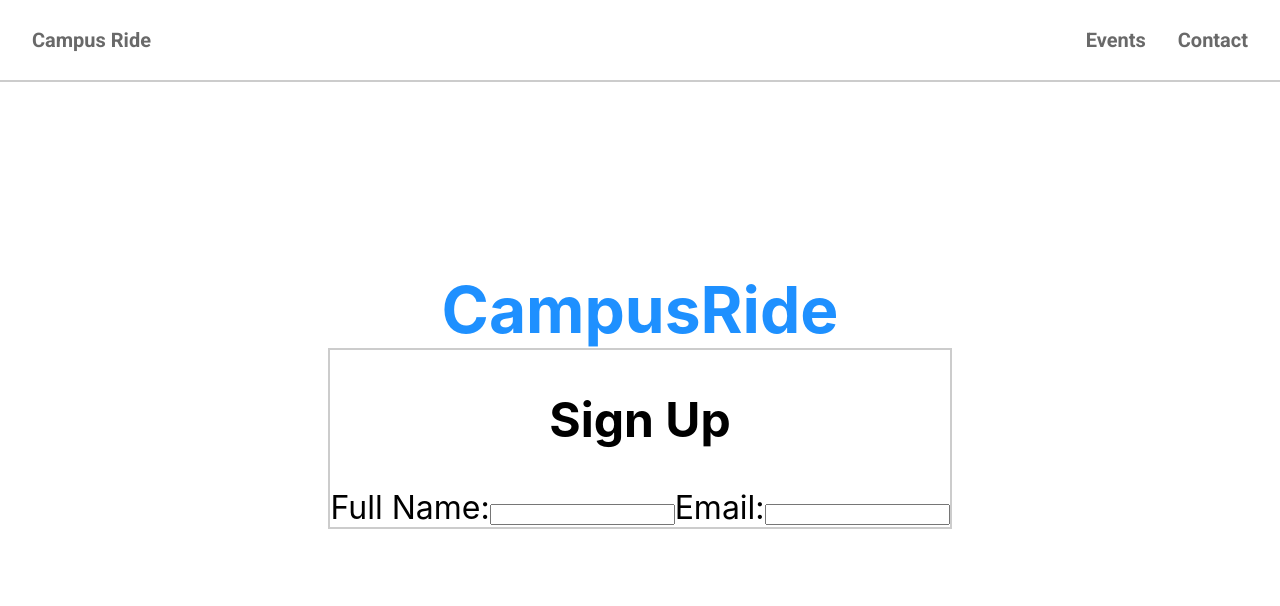
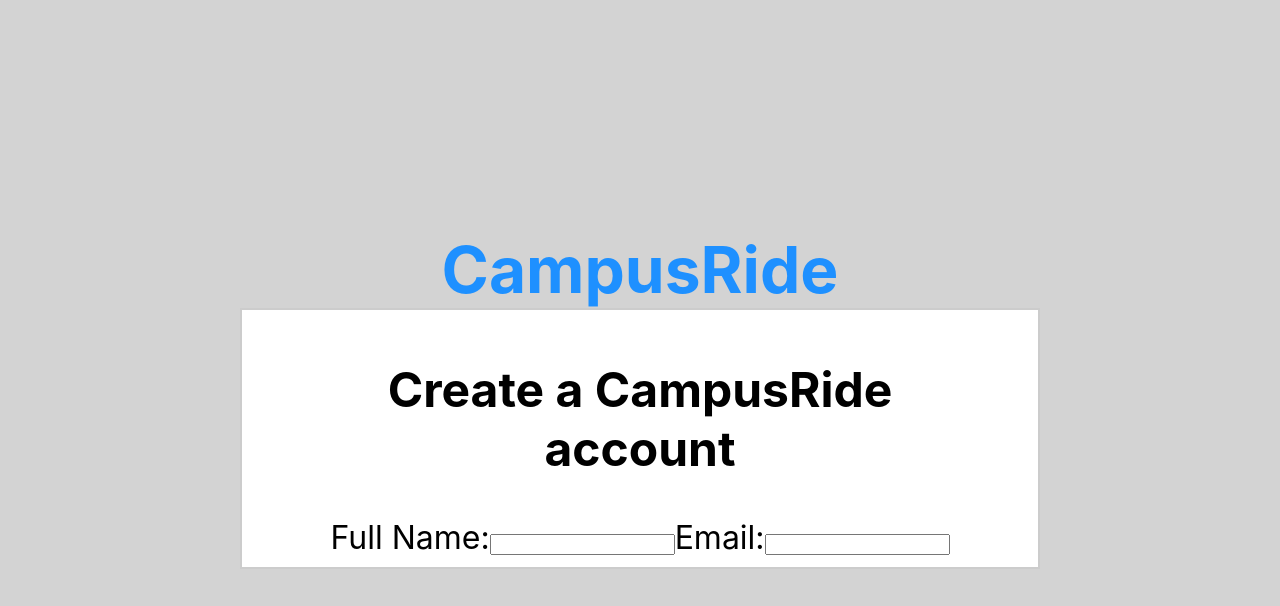
Before and after one commit to iachai02/Campus-Ride, a React (Create React App) app: page / in a window 1280 px wide. Shown: the top 606 px of the page. Built offline with nearby package versions, Linux system fonts and the light colour scheme.

Commit message:
took out the navbar for signup and login screen as well as added some features in css

```diff
--- a/src/App.tsx
+++ b/src/App.tsx
@@ -1,5 +1,10 @@
 import React, { ReactNode, ReactElement } from "react";
-import { BrowserRouter as Router, Route, Routes } from "react-router-dom";
+import {
+  BrowserRouter as Router,
+  Route,
+  Routes,
+  useLocation,
+} from "react-router-dom";
 import "./App.css";
 import HomePage from "./pages/HomePage";
 import Navbar from "./components/Navbar";
@@ -24,15 +29,34 @@ function Container({ heading, children }: ContainerProps): ReactElement {
   return <h1>{children}</h1>;
 }
 */
+
+// conditionally render the Navbar based on the current route
+function Layout({ children }: { children: React.ReactNode }) {
+  const location = useLocation();
+
+  // conditionally render Navbar based on the current route
+  const hideNavbarOnRoutes = ["/", "/signup", "/login"];
+  const shouldHideNavbar = hideNavbarOnRoutes.includes(location.pathname);
+
+  return (
+    <>
+      {!shouldHideNavbar && <Navbar />}
+      {children}
+    </>
+  );
+}
+
 function App() {
   return (
     <Router>
       <div className="App">
-        <Navbar />
-        <Routes>
-          <Route path="/" element={<SignUp />} />
-          <Route path="/homepage" element={<HomePage />} />
-        </Routes>
+        <Layout>
+          <Routes>
+            <Route path="/" element={<SignUp />} />
+            <Route path="/signup" element={<SignUp />} />
+            <Route path="/homepage" element={<HomePage />} />
+          </Routes>
+        </Layout>
       </div>
     </Router>
   );
--- a/src/components/Navbar.tsx
+++ b/src/components/Navbar.tsx
@@ -7,7 +7,7 @@ function Navbar() {
     <nav className="navbar">
       <div className="navbar-brand">
         <Link to="/" className="navbar-logo">
-          Campus Ride
+          CampusRide
         </Link>
       </div>
       <ul className="navbar-links">
--- a/src/css/SignUp.css
+++ b/src/css/SignUp.css
@@ -1,6 +1,12 @@
+body {
+    background-color: #D3D3D3;
+}
+
 .sign-up-box {
     border: 2px solid #ccc;
     display: flex;
     justify-content: center;
     align-items: center;
+    padding: 10px 60px;
+    background-color: white;
 }
--- a/src/pages/SignUp.tsx
+++ b/src/pages/SignUp.tsx
@@ -35,7 +35,7 @@ const SignUp: React.FC = () => {
       <h1>CampusRide</h1>
       <div className="sign-up-box">
         <form onSubmit={handleSubmit}>
-          <h2>Sign Up</h2>
+          <h2>Create a CampusRide account</h2>
           <label>Full Name:</label>
           <input
             type="text"
```
